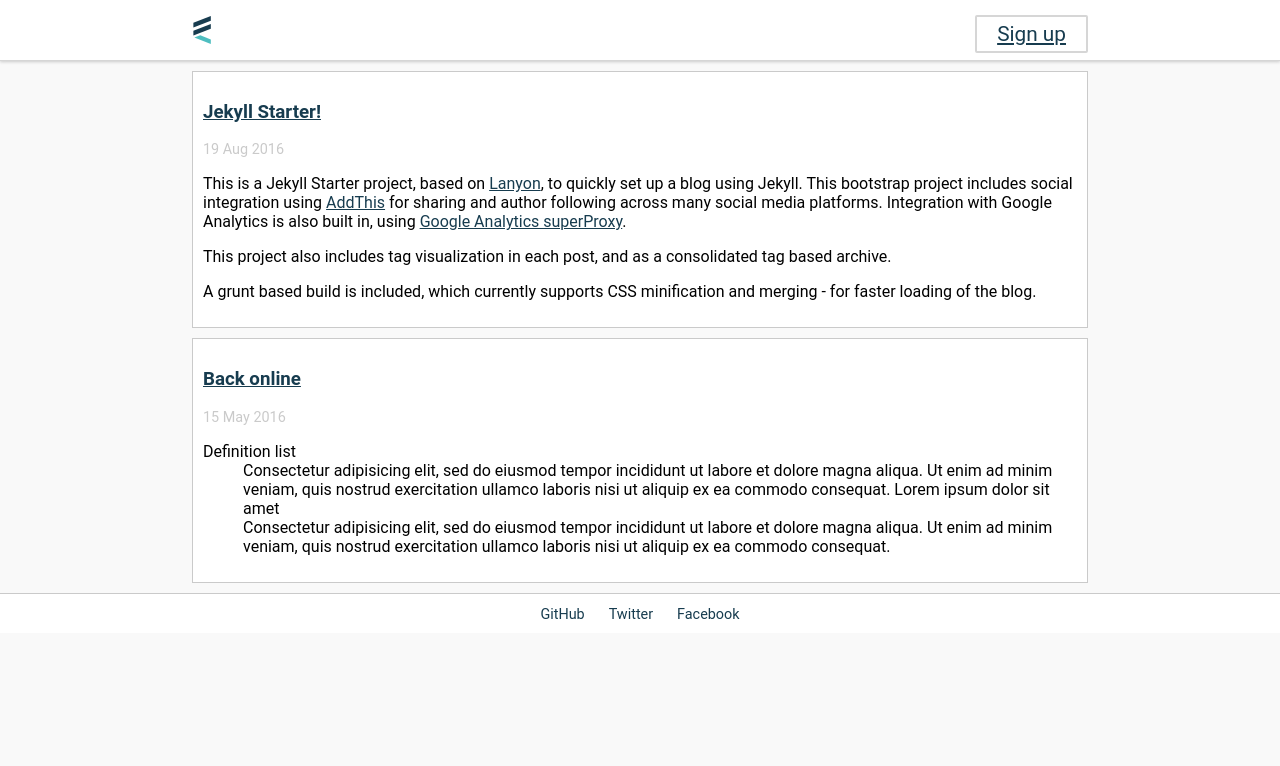
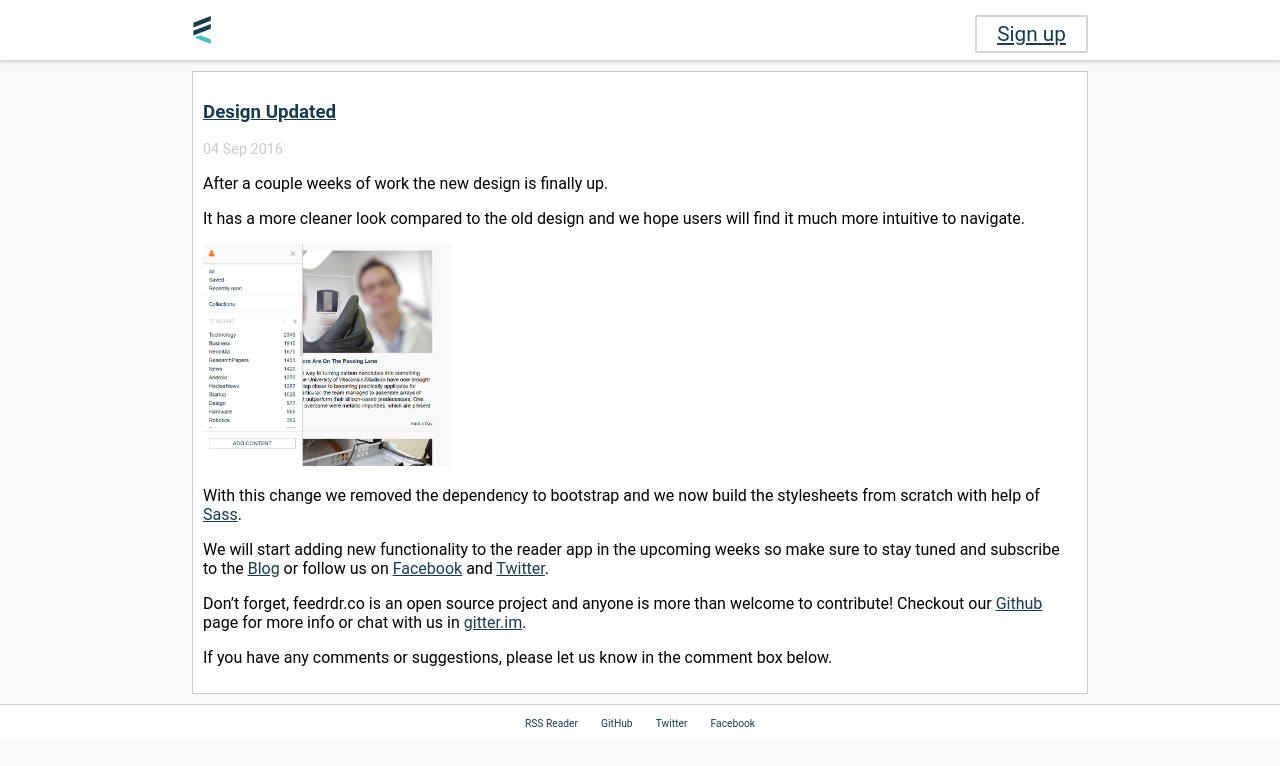
Before and after one commit to feedrdr/feedrdr.github.io, a Jekyll site: the page built from index.html, in a window 1280 px wide. Shown: the top 766 px of the page. Built offline with Jekyll 4.4.1, drawn with Linux system fonts in a browser that asks for light colours; nearby versions of some CDN libraries; the list of posts is cut into pages by our own code.

Commit message:
new design

```diff
--- a/_includes/head.html
+++ b/_includes/head.html
@@ -9,7 +9,7 @@
     {% if page.title == "Home" %}
       {{ site.tagline }}
     {% else %}
-      {{ page.title }} &middot; {{ site.author.name }}
+      {{ page.title }}
     {% endif %}
   </title>
 
--- a/_layouts/default.html
+++ b/_layouts/default.html
@@ -29,6 +29,7 @@
 
 	<div class="footer">
 		<ul>
+			<li><a href="https://feedrdr.co">RSS Reader</a></li>
 			<li><a href="http://github.com/sliechti/feedrdr">GitHub</a></li>
 			<li><a href="https://twitter.com/feedrdrco">Twitter</a></li>
 			<li><a href="https://www.facebook.com/feedrdr">Facebook</a></li>
--- a/_layouts/post.html
+++ b/_layouts/post.html
@@ -1,12 +1,6 @@
 ---
 layout: default
 ---
-
-<ul class="tags">
-  {% for tag in page.tags %}
-    <li><a href="{{ site.baseurl }}tags.html#{{tag}}" class="tag">{{ tag }}</a></li>
-  {% endfor %}
-</ul>
 
 <div class="post">
   <h1 class="post-title">{{ page.title }}</h1>
--- a/_posts/2016-07-15-back.md
+++ /dev/null
@@ -1,14 +0,0 @@
----
-layout: post
-title:  "Back online"
-date:   2016-05-15 08:07:00
-categories: blogging
-tags: blogging jekyll-starter
-comments: true
-analytics: true
----
-
-Definition list
- : Consectetur adipisicing elit, sed do eiusmod tempor incididunt ut labore et dolore magna aliqua. Ut enim ad minim veniam, quis nostrud exercitation ullamco laboris nisi ut aliquip ex ea commodo consequat.
-Lorem ipsum dolor sit amet
- : Consectetur adipisicing elit, sed do eiusmod tempor incididunt ut labore et dolore magna aliqua. Ut enim ad minim veniam, quis nostrud exercitation ullamco laboris nisi ut aliquip ex ea commodo consequat.
--- a/_posts/2016-08-19-hello-jekyll-starter.md
+++ /dev/null
@@ -1,15 +0,0 @@
----
-layout: post
-title:  "Jekyll Starter!"
-date:   2016-08-19 08:07:00
-categories: blogging
-tags: blogging jekyll-starter
-comments: true
-analytics: true
----
-
-This is a Jekyll Starter project, based on [Lanyon](https://github.com/poole/lanyon), to quickly set up a blog using Jekyll. This bootstrap project includes social integration using [AddThis](https://www.addthis.com) for sharing and author following across many social media platforms. Integration with Google Analytics is also built in, using [Google Analytics superProxy](https://developers.google.com/analytics/solutions/google-analytics-super-proxy).
-
-This project also includes tag visualization in each post, and as a consolidated tag based archive.
-
-A grunt based build is included, which currently supports CSS minification and merging - for faster loading of the blog.
--- /dev/null
+++ b/_posts/2016-09-04-new-design.md
@@ -0,0 +1,23 @@
+---
+layout: post
+title:  "Design Updated"
+date:   2016-09-04 21:39:00
+categories: design
+tags: design ui sass
+comments: true
+analytics: true
+---
+
+After a couple weeks of work the new design is finally up.
+
+It has a more cleaner look compared to the old design and we hope users will find it much more intuitive to navigate.
+
+<img src="{{site.baseurl}}assets/posts/new-design.png">
+
+With this change we removed the dependency to bootstrap and we now build the stylesheets from scratch with help of <a href="http://sass-lang.com/">Sass</a>.
+
+We will start adding new functionality to the reader app in the upcoming weeks so make sure to stay tuned and subscribe to the <a href="http://blog.feedrdr.co/atom.xml">Blog</a> or follow us on <a href="https://www.facebook.com/feedrdr">Facebook</a> and <a href="https://twitter.com/feedrdrco">Twitter</a>.
+
+Don't forget, feedrdr.co is an open source project and anyone is more than welcome to contribute! Checkout our <a href="https://github.com/sliechti/feedrdr">Github</a> page for more info or chat with us in <a href="https://gitter.im/sliechti/feedrdr">gitter.im</a>.
+
+If you have any comments or suggestions, please let us know in the comment box below.
--- a/_sass/blog.scss
+++ b/_sass/blog.scss
@@ -8,6 +8,10 @@
 	padding: 10px;
 	border: 1px solid #CACACA;
 	margin: 10px 0px;
+
+	img {
+		max-width: 250px;
+	}
 
 	.post-date {
 		font-size: $font-small;
--- a/_sass/section/footer.scss
+++ b/_sass/section/footer.scss
@@ -1,29 +1,31 @@
 .footer {
-
-	border-top: 1px solid $fade-color;
-	background-color: $primary-contrast-color;
+	background-color: #FFFFFF;
+	width: 100%;
+	font-size: 0.8em;
 	padding: 10px 0px;
 	text-align: center;
+	border-top: 1px solid #D6D6D6;
+	text-align: center;
+}
 
-	ul {
+.footer ul {
 	margin: 0 auto;
 	list-style: none;
+	width: 70%;
 	padding: 0px;
 }
 
-	ul li {
+.footer ul li {
 	display: inline-block;
 	padding: 0px 10px;
 }
 
-	ul li:hover {
+.footer ul li:hover {
 	text-decoration: underline;
 }
 
-	ul a {
-		font-size: $font-small;
+.footer ul a {
 	text-decoration: none;
-		color: $primary-color;
+	font-size: 0.8em;
+	color: #173c4f;
 }
-
-}
```
Also changed, not shown: assets/posts/new-design.png (added). Lines whose indentation alone changed are shown as unchanged.
